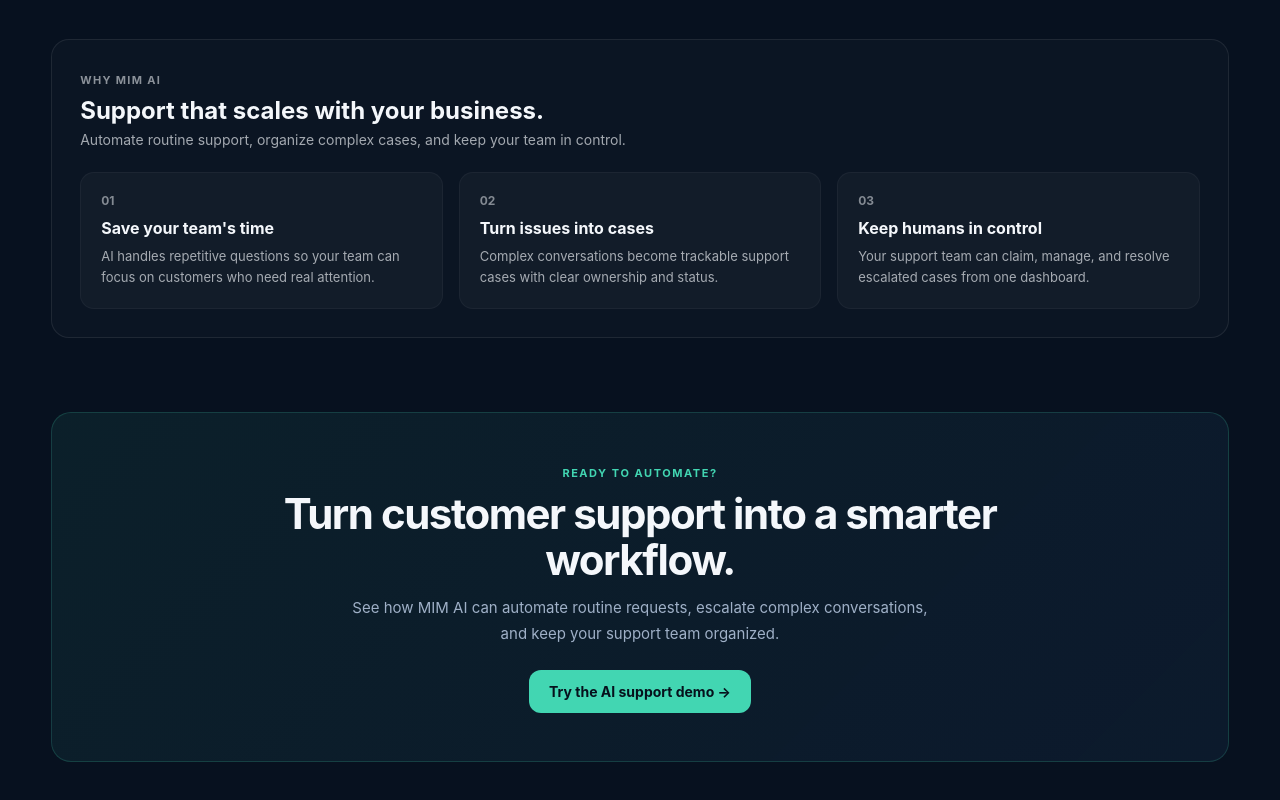
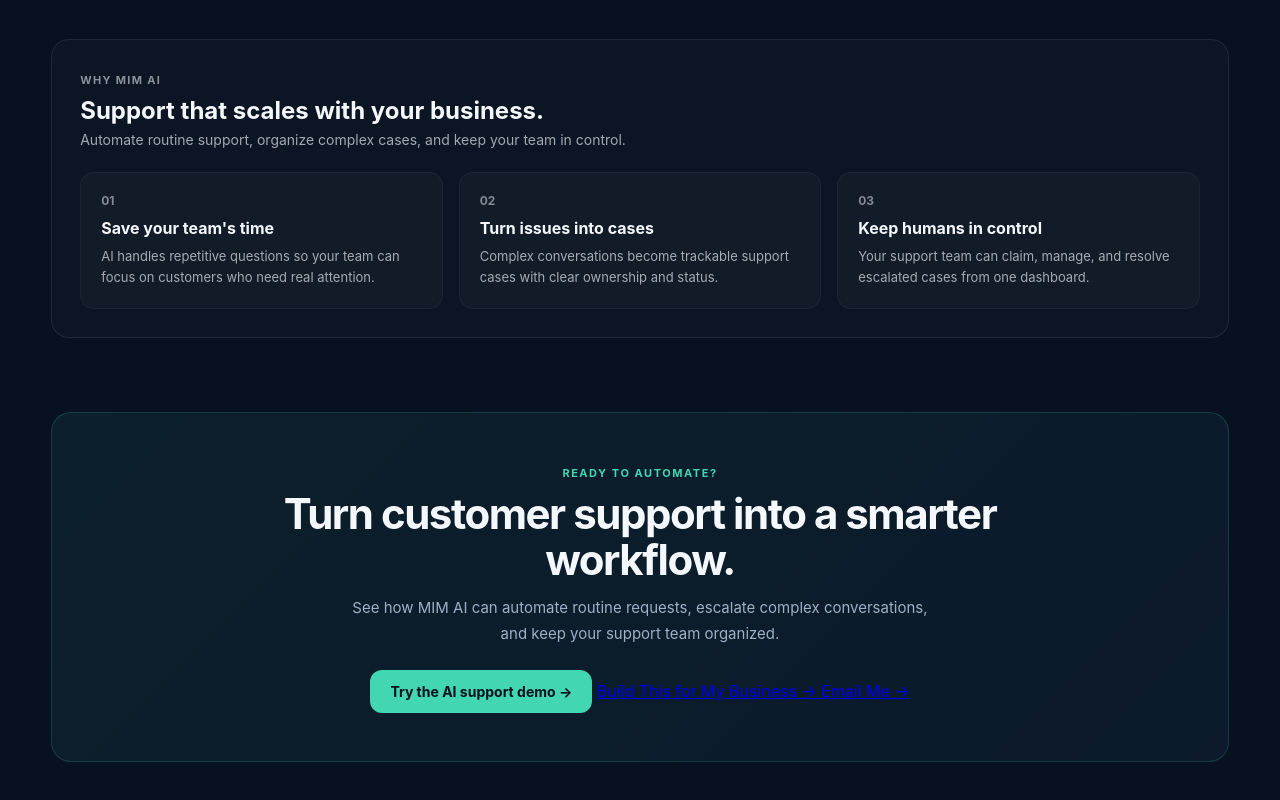
Before and after one commit to mimdigitalmarketing/mim-ai-customer-support, a website: page public/index.html in a window 1280 px wide. Shown: the part 1339-2139 px from the top of the page. Drawn offline with Linux system fonts and the light colour scheme.

Commit message:
Update index.html

```diff
--- a/public/index.html
+++ b/public/index.html
@@ -342,9 +342,32 @@
         escalate complex conversations, and keep your support team organized.
       </p>
 
-      <a href="#chat" class="cta-primary">
-        Try the AI support demo →
-      </a>
+      <div class="final-cta-actions">
+
+        <a
+          href="#chat"
+          class="cta-primary"
+        >
+          Try the AI support demo →
+        </a>
+
+        <a
+          href="https://wa.me/923320007949?text=Hi%20MIM%20AI%2C%20I%27m%20interested%20in%20building%20an%20AI%20customer%20support%20system%20for%20my%20business."
+          class="cta-secondary"
+          target="_blank"
+          rel="noopener"
+        >
+          Build This for My Business →
+        </a>
+
+        <a
+          href="mailto:mimdigitalmarketing247@gmail.com?subject=AI%20Customer%20Support%20Automation%20Inquiry"
+          class="cta-secondary"
+        >
+          Email Me →
+        </a>
+
+      </div>
 
     </div>
 
```
